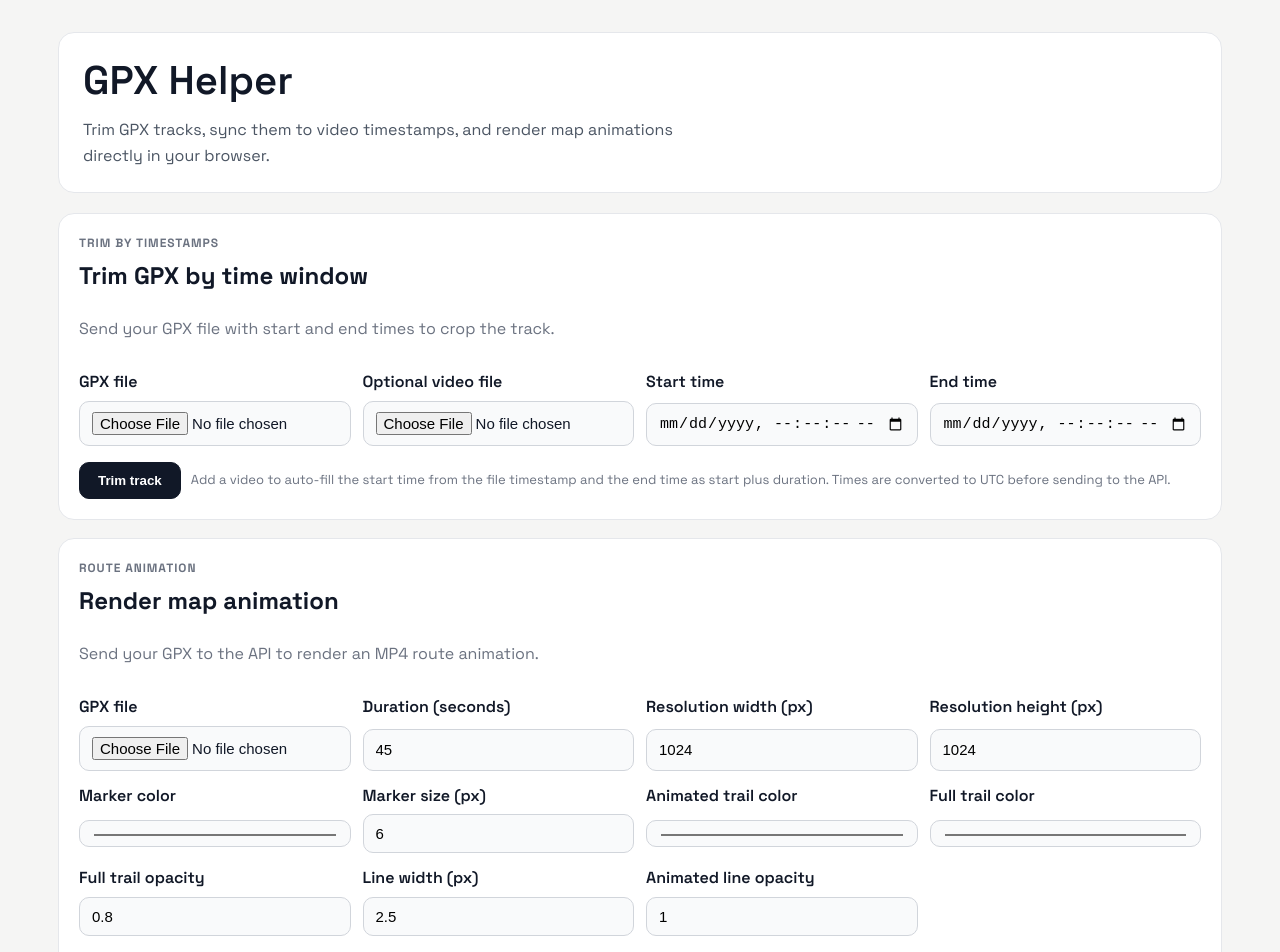
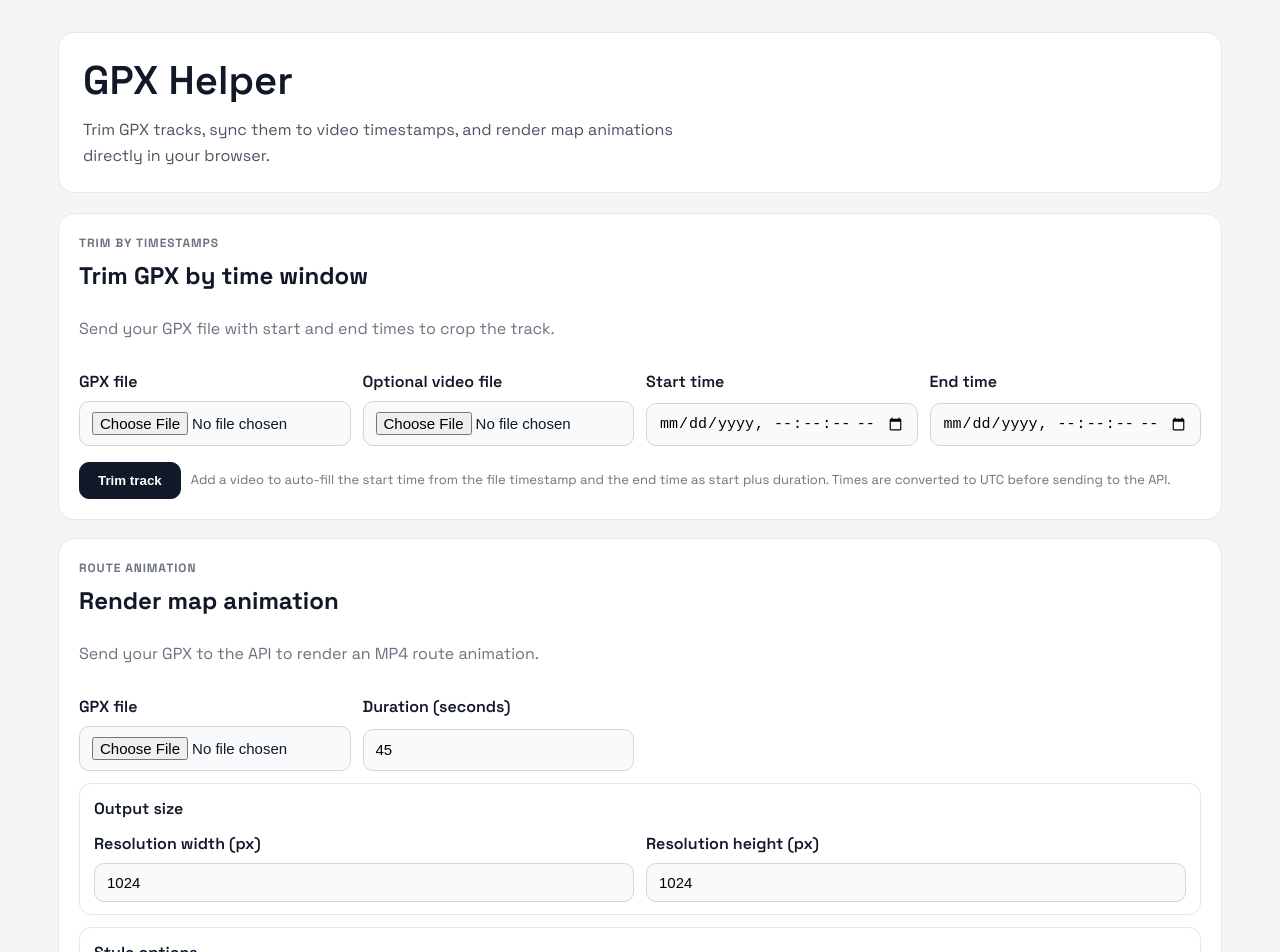
Before and after one commit to PooriaT/GPX_helper, a Svelte app in the folder frontend/: page / in a window 1280 px wide. Shown: the top 952 px of the page. Built offline with nearby package versions, Linux system fonts and the light colour scheme; no server answers.

Commit message:
Group render animation options

```diff
--- a/frontend/src/App.svelte
+++ b/frontend/src/App.svelte
@@ -479,6 +479,9 @@
             required
           />
         </label>
+        <div class="options-group">
+          <p class="options-title">Output size</p>
+          <div class="options-grid">
             <label>
               Resolution width (px)
               <input
@@ -501,6 +504,11 @@
                 required
               />
             </label>
+          </div>
+        </div>
+        <div class="options-group">
+          <p class="options-title">Style options</p>
+          <div class="options-grid">
             <label>
               Marker color
               <input type="color" bind:value={mapAnimation.markerColor} />
@@ -555,6 +563,8 @@
                 placeholder="1"
               />
             </label>
+          </div>
+        </div>
         <div class="form-actions">
           <button type="submit" disabled={isBusy}>Render animation</button>
           <p class="hint">Duration auto-fills from the GPX timestamps when available.</p>
--- a/frontend/src/app.css
+++ b/frontend/src/app.css
@@ -239,6 +239,28 @@ select:disabled {
   gap: 12px;
 }
 
+.options-group {
+  grid-column: 1 / -1;
+  border: 1px solid #e5e7eb;
+  border-radius: 12px;
+  padding: 12px 14px;
+  background: #ffffff;
+  display: grid;
+  gap: 10px;
+}
+
+.options-title {
+  margin: 0;
+  font-weight: 600;
+  color: #111827;
+}
+
+.options-grid {
+  display: grid;
+  grid-template-columns: repeat(auto-fit, minmax(220px, 1fr));
+  gap: 12px;
+}
+
 label {
   display: grid;
   gap: 6px;
```
Also changed, not shown: 1 other file (tests, documents, lock files or other folders). Lines whose indentation alone changed are shown as unchanged.
